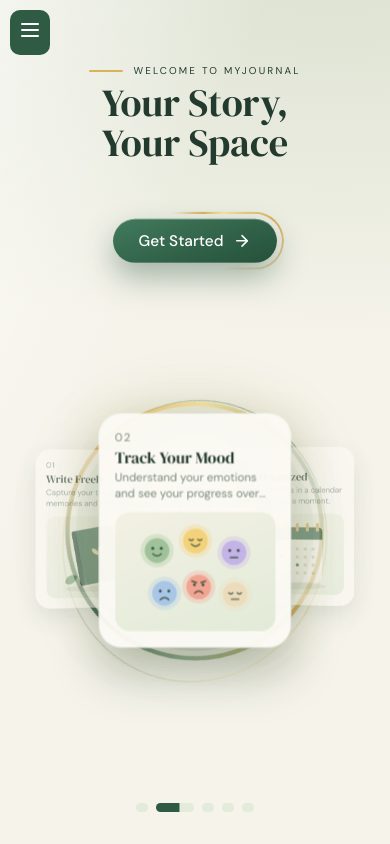
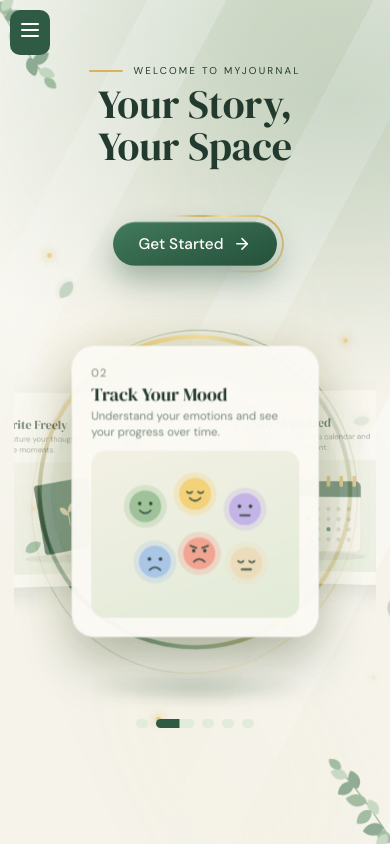
Before and after one commit to Dhanya-15/MyJournal, a React (Vite) app: page / in a window 390 px wide. Built offline with nearby package versions, Linux system fonts and the light colour scheme.

Commit message:
desktop + mobile

```diff
--- /dev/null
+++ b/src/WelcomeDeco.jsx
@@ -0,0 +1,36 @@
+const P = 'M0 0C10-18 34-20 48 0C34 18 10 18 0 0Z'
+
+const LV = [
+  [30, 40, 40, 1, '#6f9a73'], [48, 78, -10, 1.1, '#4f7d5c'], [62, 110, 60, 0.9, '#a9c9a8'],
+  [88, 142, 10, 1.1, '#6f9a73'], [110, 175, 70, 1, '#4f7d5c'], [135, 205, 20, 0.9, '#a9c9a8'],
+  [40, 60, -50, 0.9, '#a9c9a8'], [78, 120, -40, 1, '#6f9a73'], [120, 190, -35, 1, '#4f7d5c'], [150, 225, 40, 0.8, '#6f9a73'],
+]
+
+function Branch({ cls, flip }) {
+  return (
+    <svg className={'br ' + cls} viewBox="0 0 260 300">
+      <g transform={flip ? 'translate(260 300) scale(-1 -1)' : undefined}>
+        <path d="M0 0C50 70 80 140 160 230" stroke="#5f8f66" strokeWidth="3" fill="none" />
+        {LV.map(([x, y, r, s, c], i) => <path key={i} d={P} fill={c} transform={`translate(${x} ${y}) rotate(${r}) scale(${s})`} />)}
+      </g>
+    </svg>
+  )
+}
+
+// [left %, size px, delay s, duration s]
+const FL = [[8, 22, -3, 24], [24, 28, -11, 30], [46, 20, -7, 26], [66, 26, -16, 32], [82, 18, -5, 22], [93, 24, -13, 28]]
+// [left %, top %]
+const SP = [[12, 30], [30, 70], [55, 18], [72, 55], [88, 40], [40, 85], [8, 60], [95, 80]]
+
+export default function Deco() {
+  return (
+    <div className="deco-wrap" aria-hidden="true">
+      <Branch cls="br-tl" />
+      <Branch cls="br-br" flip />
+      {FL.map(([l, s, d, du], i) => (
+        <svg key={'f' + i} className="fl" viewBox="-2 -22 52 44" style={{ left: l + '%', width: s, '--d': d + 's', '--du': du + 's' }}><path d={P} fill="#7fa683" /></svg>
+      ))}
+      {SP.map(([l, t], i) => <i key={'s' + i} className="sp" style={{ left: l + '%', top: t + '%', '--d': i * 0.7 + 's' }} />)}
+    </div>
+  )
+}
--- a/src/pages/Welcome.jsx
+++ b/src/pages/Welcome.jsx
@@ -2,8 +2,9 @@ import { useNavigate } from 'react-router-dom'
 import { useEffect, useRef, useState } from 'react'
 import { createPortal } from 'react-dom'
 import { useApp } from '../store.jsx'
-import { ArrowRight } from 'lucide-react'
+import { ArrowRight, Lock, Leaf, Heart } from 'lucide-react'
 import Art from '../WelcomeArt.jsx'
+import Deco from '../WelcomeDeco.jsx'
 
 const S = [
   ['01', 'Write Freely', 'Capture your thoughts, memories and little moments.', 's1'],
@@ -59,6 +60,7 @@ export default function Welcome() {
 
   return (
     <>
+      <Deco />
       <div className={'pt' + (portal ? ' zoom' : '')}>
         <section className="pt-text">
           <p className="eyebrow pt-in" style={{ '--d': '0s' }}>Welcome to MyJournal</p>
@@ -98,6 +100,12 @@ export default function Welcome() {
             {S.map((_, k) => <button key={k} className={k === i ? 'on' : ''} aria-label={'Show card ' + (k + 1)} onClick={() => setI(k)} />)}
           </div>
         </div>
+
+        <ul className="pt-trust pt-in" style={{ '--d': '.6s' }}>
+          <li><Lock size={18} /><span><b>Your data stays private</b><small>Stored safely in your browser. No account needed.</small></span></li>
+          <li><Leaf size={18} /><span><b>Simple and peaceful</b><small>A clean space with minimal distractions.</small></span></li>
+          <li><Heart size={18} /><span><b>Built for your wellbeing</b><small>Write, reflect and feel better every day.</small></span></li>
+        </ul>
       </div>
 
       {portal && createPortal(
--- a/src/styles.css
+++ b/src/styles.css
@@ -262,3 +262,58 @@ body.portal-in .main{animation:pt-reveal 1.1s cubic-bezier(.2,.8,.2,1) both}
 }
 @media(max-height:640px){.pt .lead{display:none}}
 @media(prefers-reduced-motion:reduce){.pt-in{opacity:1;animation:none}.gs-wrap,.gs-ring,.pt-ring,.pc-in{animation:none}.pc,.pt-cards,.pt-portal{transition:none}.pt-dots .on::after{animation:none}}
+
+/* ===== WELCOME: fuller scene (keep at the VERY END of styles.css) ===== */
+@keyframes dc-fall{0%{transform:translate(0,-12vh) rotate(0)}50%{transform:translate(34px,52vh) rotate(180deg)}100%{transform:translate(-10px,112vh) rotate(360deg)}}
+@keyframes dc-tw{0%,100%{opacity:.1;transform:scale(.6)}50%{opacity:.9;transform:scale(1)}}
+@keyframes dc-sway{0%,100%{transform:rotate(-1.6deg)}50%{transform:rotate(1.6deg)}}
+
+/* background: sunlight streaks + soft sage and gold glows */
+.main:has(.pt)::before{content:'';position:absolute;inset:0;pointer-events:none;z-index:0;
+  background:
+    radial-gradient(620px 420px at 88% 12%,rgba(145,173,146,.38),transparent 70%),
+    radial-gradient(520px 380px at 6% 96%,rgba(217,178,92,.2),transparent 70%),
+    repeating-linear-gradient(118deg,transparent 0 130px,rgba(255,255,255,.4) 130px 200px);
+  -webkit-mask-image:linear-gradient(to bottom left,#000 25%,transparent 85%);mask-image:linear-gradient(to bottom left,#000 25%,transparent 85%)}
+[data-theme=dark] .main:has(.pt)::before{opacity:.35}
+
+/* decoration layer */
+.main>.deco-wrap{position:absolute!important;inset:0;z-index:0!important;pointer-events:none;overflow:hidden}
+.main>.pt{z-index:1}
+.br{position:absolute;width:clamp(150px,20vw,290px);opacity:.92;animation:dc-sway 9s ease-in-out infinite}
+.br-tl{left:-14px;top:-14px;transform-origin:0 0}
+.br-br{right:-14px;bottom:-14px;transform-origin:100% 100%;animation-delay:-4s}
+.fl{position:absolute;top:0;opacity:.5;filter:drop-shadow(0 2px 3px rgba(40,70,50,.2));animation:dc-fall var(--du,26s) linear var(--d,0s) infinite}
+.sp{position:absolute;width:5px;height:5px;border-radius:50%;background:#e7c670;box-shadow:0 0 10px 2px rgba(217,178,92,.6);animation:dc-tw 4s ease-in-out var(--d,0s) infinite}
+
+/* layout: the trust bar becomes a bottom row; bigger text and portal on desktop */
+.pt{grid-template-columns:minmax(0,.85fr) minmax(0,1.15fr);grid-template-rows:minmax(0,1fr) auto;row-gap:clamp(8px,2vh,22px)}
+.pt-h{font-size:clamp(2.6rem,8.6vh,4.8rem)}
+.pt .lead{font-size:clamp(1.02rem,2.4vh,1.3rem)}
+.pt-stage{--dv:1.2;--kx:.68;--cw:.7;--ch:.88}
+.pt-stage::before{content:'';position:absolute;left:50%;bottom:2%;width:62%;height:7%;transform:translateX(-50%);border-radius:50%;background:radial-gradient(closest-side,rgba(60,95,72,.28),transparent);filter:blur(6px)}
+
+.pt-trust{grid-column:1/-1;list-style:none;margin:0;padding:12px 22px;display:flex;gap:clamp(12px,3vw,40px);align-items:center;justify-content:space-between;border-radius:20px;
+  background:rgba(255,255,255,.58);backdrop-filter:blur(10px);-webkit-backdrop-filter:blur(10px);border:1px solid rgba(255,255,255,.8);box-shadow:0 10px 30px rgba(60,80,60,.08)}
+[data-theme=dark] .pt-trust{background:rgba(35,46,39,.7);border-color:rgba(255,255,255,.08)}
+.pt-trust li{display:flex;gap:12px;align-items:center;flex:1;min-width:0}
+.pt-trust li>svg{flex:none;width:38px;height:38px;padding:9px;border-radius:50%;background:var(--pale);color:var(--forest)}
+.pt-trust b{display:block;font-size:.9rem;font-weight:500}
+.pt-trust small{display:block;color:var(--muted);font-size:.76rem;line-height:1.35}
+
+/* tablets and phones */
+@media(max-width:860px){
+  .pt{grid-template-columns:minmax(0,1fr);grid-template-rows:auto minmax(0,1fr) auto;row-gap:6px}
+  .pt-h{font-size:clamp(1.8rem,5.4vh,2.5rem)}
+  .pt .lead{font-size:.88rem}
+  .pt-stage{--dv:1.15;--kx:.46;--cw:.78;--ch:.92}
+  .br{width:105px;opacity:.6}
+  .fl{opacity:.4}
+  .pt-trust{padding:8px 10px;gap:6px;border-radius:16px}
+  .pt-trust li{flex-direction:column;gap:4px;text-align:center;justify-content:center}
+  .pt-trust li>svg{width:30px;height:30px;padding:7px}
+  .pt-trust b{font-size:.68rem;line-height:1.2}
+  .pt-trust small{display:none}
+}
+@media(max-height:640px){.pt-trust{display:none}}
+@media(prefers-reduced-motion:reduce){.br,.fl,.sp{animation:none}}
```
